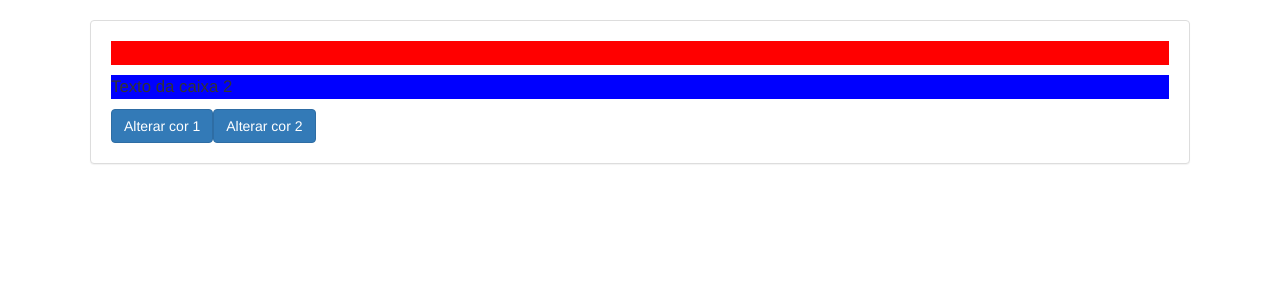
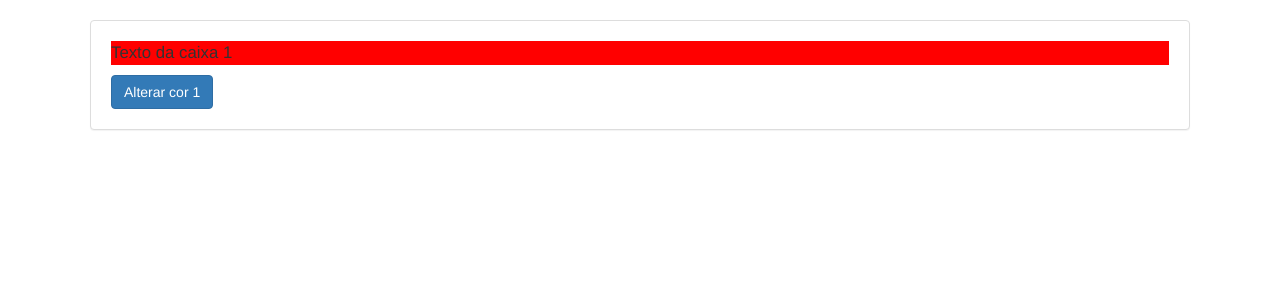
Before and after one commit to tkdkill/primeiro, an Angular app: page / in a window 1280 px wide. Shown: the top 300 px of the page. Built offline with nearby package versions, Linux system fonts and the light colour scheme.

Commit message:
11-11-2017_Aula21P2

```diff
--- a/src/app/app.component.html
+++ b/src/app/app.component.html
@@ -2,19 +2,14 @@
 <div class="container">
   <div class="panel panel-default espaco">
 
-    <div [ngStyle]="{'color': 'red', backgroundColor: cor}">
+    <div [ngStyle]="{backgroundColor: cor}">
 
       <p>Texto da caixa 1</p>
     </div>
 
-<div [ngStyle]="{backgroundColor: cor2}">
 
-      <p>Texto da caixa 2</p>
-    </div>
+    <button class="btn btn-primary" (click)="btn_Click()">Alterar cor 1</button>
 
-    <button class="btn btn-primary" (click)="alterarCor()">Alterar cor 1</button>
-
-    <button class="btn btn-primary" (click)="alterarCor2()">Alterar cor 2</button>
 
 
 
--- a/src/app/app.component.ts
+++ b/src/app/app.component.ts
@@ -6,16 +6,16 @@ import { Component } from '@angular/core';
   styleUrls: ['./app.component.css']
 })
 export class AppComponent {
-  //corDoElemento: string = 'blue';
+  valor: boolean = false;
+
   cor: string = 'red';
-  cor2: string = 'blue';
 
-  alterarCor(){
-    this.cor = 'yellow';
-  }
-
-  alterarCor2(){
-    this.cor2 = '#25524412'
+  btn_Click(){
+    if(this.valor){
+      this.cor = 'blue';
+    }else{
+      this.cor = 'green';
+    }
   }
 
 }
```
